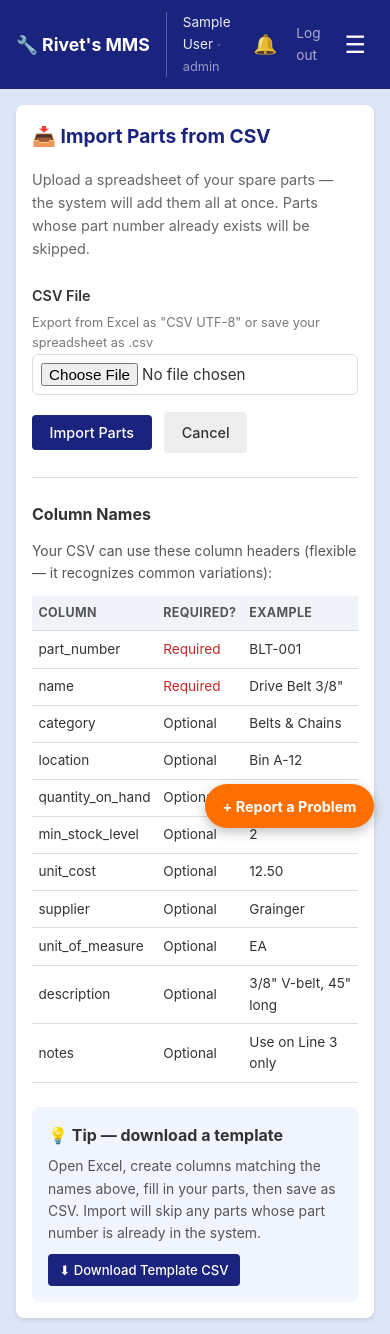
After one commit to 1234zahradnik/rivets-mms, a Flask app: page /inventory/import in a window 390 px wide. The commit adds this page. Run offline with Flask 3, Linux system fonts and the light colour scheme; a user stored in the database is signed in; tables that the repository leaves empty hold one stand-in row (values such as "Sample post").

Commit message:
Features: CSV import, team workload, search fix, password toggle
- Add CSV bulk import for inventory and machines (with downloadable template)
  Huge for onboarding — add all equipment and parts at once from Excel
- Dashboard: team workload card for managers shows open WO count per person
  with clickable cards that filter to that person's jobs
- WO search now includes machine name and description
  (was only wo_number, title, assigned_to before — common source of confusion)
- WO detail close-out form uses responsive .two-col grid
- wo_request 'More options' section uses responsive .two-col grid
- Notifications page auto-marks all as read on visit (standard app behavior)
- Login page: show/hide password toggle button
- Fixed machines.html and inventory.html import CSV buttons (managers only)

Co-Authored-By: Claude Sonnet 4.6 <noreply@anthropic.com>

```diff
--- a/app.py
+++ b/app.py
@@ -365,13 +365,29 @@ def dashboard():
             WorkOrder.status.in_(active_statuses)
         ).order_by(WorkOrder.created_at.desc()).limit(10).all()
 
+    # Team workload — for managers: count open WOs per person
+    team_workload = []
+    if current_user.is_manager_or_above:
+        techs = cq(User).filter(User.is_active == True).order_by(User.display_name).all()
+        for t in techs:
+            name = t.display_name or t.username
+            count = cq(WorkOrder).filter(
+                WorkOrder.assigned_to.ilike(name),
+                WorkOrder.status.in_(active_statuses)
+            ).count()
+            team_workload.append({'name': name, 'role': t.role, 'count': count})
+        # Only show if there's at least some assignments
+        if not any(t['count'] > 0 for t in team_workload):
+            team_workload = []
+
     return render_template('dashboard.html',
                            open_wos=open_wos, overdue=overdue,
                            low_stock=low_stock, machines_down=machines_down,
                            machines_down_list=machines_down_list,
                            emergency_wos=emergency_wos,
                            recent_wos=recent_wos, recent_history=recent_history,
-                           upcoming_pm=upcoming_pm, my_jobs=my_jobs)
+                           upcoming_pm=upcoming_pm, my_jobs=my_jobs,
+                           team_workload=team_workload)
 
 
 # ══════════════════════════════════════════════════════════════════════════════
@@ -472,6 +488,60 @@ def machine_history_add(id):
     return redirect(url_for('machine_detail', id=id))
 
 
+@app.route('/machines/import', methods=['GET', 'POST'])
+@login_required
+def machines_import():
+    require_manager()
+    if request.method == 'POST':
+        f = request.files.get('csv_file')
+        if not f or not f.filename.endswith('.csv'):
+            flash('Please upload a .csv file.', 'danger')
+            return redirect(url_for('machines_import'))
+
+        import csv, io
+        text   = f.read().decode('utf-8-sig')
+        reader = csv.DictReader(io.StringIO(text))
+        added = skipped = 0
+        for i, row in enumerate(reader, start=2):
+            tag  = (row.get('asset_tag') or row.get('Asset Tag') or '').strip().upper()
+            name = (row.get('name') or row.get('Name') or row.get('Machine Name') or '').strip()
+            if not tag or not name:
+                skipped += 1
+                continue
+            if cq(Machine).filter_by(asset_tag=tag).first():
+                skipped += 1
+                continue
+            m = Machine(
+                company_id    = current_user.company_id,
+                asset_tag     = tag,
+                name          = name,
+                location      = (row.get('location') or row.get('Location') or '').strip(),
+                manufacturer  = (row.get('manufacturer') or row.get('Manufacturer') or '').strip(),
+                model_number  = (row.get('model_number') or row.get('Model') or '').strip(),
+                serial_number = (row.get('serial_number') or row.get('Serial') or '').strip(),
+                install_date  = safe_date(row.get('install_date') or row.get('Install Date') or ''),
+                criticality   = (row.get('criticality') or row.get('Criticality') or 'Medium').strip() or 'Medium',
+                notes         = (row.get('notes') or row.get('Notes') or '').strip()
+            )
+            db.session.add(m)
+            added += 1
+        db.session.commit()
+        flash(f'Import complete: {added} machines added, {skipped} skipped.', 'success' if added else 'warning')
+        return redirect(url_for('machines_list'))
+    return render_template('machines_import.html')
+
+
+@app.route('/machines/import-template')
+@login_required
+def machines_import_template():
+    csv_content = 'asset_tag,name,location,manufacturer,model_number,serial_number,install_date,criticality,notes\n'
+    csv_content += 'M-001,Conveyor Line 3,Production Floor,Hytrol,Model XYZ,SN-12345,2020-01-15,High,Main assembly conveyor\n'
+    resp = make_response(csv_content)
+    resp.headers['Content-Type'] = 'text/csv'
+    resp.headers['Content-Disposition'] = 'attachment; filename=machines_template.csv'
+    return resp
+
+
 @app.route('/machines/export')
 @login_required
 def machines_export():
@@ -519,9 +589,10 @@ def work_orders():
         )
     if search:
         like = f'%{search}%'
-        query = query.filter(
+        query = query.outerjoin(Machine, WorkOrder.machine_id == Machine.id).filter(
             db.or_(WorkOrder.wo_number.ilike(like), WorkOrder.title.ilike(like),
-                   WorkOrder.assigned_to.ilike(like))
+                   WorkOrder.assigned_to.ilike(like), Machine.name.ilike(like),
+                   WorkOrder.description.ilike(like))
         )
 
     wos, total, pages = paginate(query.order_by(WorkOrder.created_at.desc()), page, app.config.get('PER_PAGE', 25))
@@ -878,6 +949,11 @@ def notifications():
         Notification.company_id == current_user.company_id,
         db.or_(Notification.user_id == current_user.id, Notification.user_id == None)
     ).order_by(Notification.created_at.desc()).limit(50).all()
+    # Auto-mark all as read on page visit
+    unread_ids = [n.id for n in notifs if not n.is_read]
+    if unread_ids:
+        Notification.query.filter(Notification.id.in_(unread_ids)).update({'is_read': True}, synchronize_session=False)
+        db.session.commit()
     return render_template('notifications.html', notifs=notifs)
 
 
@@ -1052,6 +1128,86 @@ def inventory_adjust(id):
     db.session.commit()
     flash('Inventory adjusted.', 'success')
     return redirect(url_for('inventory_detail', id=id))
+
+
+@app.route('/inventory/import', methods=['GET', 'POST'])
+@login_required
+def inventory_import():
+    require_manager()
+    if request.method == 'POST':
+        f = request.files.get('csv_file')
+        if not f or not f.filename.endswith('.csv'):
+            flash('Please upload a .csv file.', 'danger')
+            return redirect(url_for('inventory_import'))
+
+        import csv, io
+        text = f.read().decode('utf-8-sig')  # utf-8-sig strips BOM if Excel-exported
+        reader = csv.DictReader(io.StringIO(text))
+
+        added = 0
+        skipped = 0
+        errors = []
+        for i, row in enumerate(reader, start=2):
+            part_number = (row.get('part_number') or row.get('Part Number') or row.get('PartNumber') or '').strip().upper()
+            name        = (row.get('name') or row.get('Name') or row.get('Part Name') or '').strip()
+            if not part_number or not name:
+                errors.append(f'Row {i}: missing part_number or name — skipped')
+                skipped += 1
+                continue
+            # Skip if part number already exists for this company
+            if cq(InventoryItem).filter_by(part_number=part_number).first():
+                skipped += 1
+                continue
+            qty  = safe_int(row.get('quantity_on_hand') or row.get('Quantity') or row.get('qty') or '0')
+            cost = safe_float(row.get('unit_cost') or row.get('Cost') or row.get('Unit Cost') or '0')
+            item = InventoryItem(
+                company_id          = current_user.company_id,
+                part_number         = part_number,
+                name                = name,
+                description         = (row.get('description') or row.get('Description') or '').strip(),
+                category            = (row.get('category') or row.get('Category') or '').strip(),
+                location            = (row.get('location') or row.get('Location') or '').strip(),
+                quantity_on_hand    = qty,
+                min_stock_level     = safe_int(row.get('min_stock_level') or row.get('Min Stock') or '0'),
+                reorder_point       = safe_int(row.get('reorder_point') or row.get('Reorder') or '0'),
+                unit_cost           = cost,
+                supplier            = (row.get('supplier') or row.get('Supplier') or '').strip(),
+                supplier_part_number= (row.get('supplier_part_number') or '').strip(),
+                unit_of_measure     = (row.get('unit_of_measure') or row.get('UOM') or 'EA').strip() or 'EA',
+                notes               = (row.get('notes') or row.get('Notes') or '').strip(),
+            )
+            db.session.add(item)
+            if qty > 0:
+                db.session.flush()
+                db.session.add(InventoryTransaction(
+                    item_id=item.id,
+                    transaction_type='Received',
+                    quantity=qty,
+                    unit_cost=cost,
+                    notes='Imported via CSV'
+                ))
+            added += 1
+
+        db.session.commit()
+        msg = f'Import complete: {added} parts added, {skipped} skipped (duplicates or blank).'
+        if errors:
+            msg += f' Errors: {"; ".join(errors[:3])}'
+        flash(msg, 'success' if added else 'warning')
+        return redirect(url_for('inventory_list'))
+
+    return render_template('inventory_import.html')
+
+
+@app.route('/inventory/import-template')
+@login_required
+def inventory_import_template():
+    """Return a blank CSV template for inventory import."""
+    csv_content = 'part_number,name,category,location,quantity_on_hand,min_stock_level,unit_cost,supplier,unit_of_measure,description,notes\n'
+    csv_content += 'BLT-001,Drive Belt 3/8",Belts & Chains,Bin A-12,5,2,12.50,Grainger,EA,3/8" V-belt 45" long,Use on Line 3 only\n'
+    resp = make_response(csv_content)
+    resp.headers['Content-Type'] = 'text/csv'
+    resp.headers['Content-Disposition'] = 'attachment; filename=inventory_template.csv'
+    return resp
 
 
 @app.route('/inventory/export')
--- a/templates/inventory.html
+++ b/templates/inventory.html
@@ -13,6 +13,9 @@
 <h2>Inventory / Spare Parts</h2>
 <div style="display:flex;gap:0.5rem;">
 <a href="{{ url_for('inventory_export') }}" class="btn btn-sm" style="background:#eee;color:#333;">📥 Export</a>
+{% if current_user.is_manager_or_above %}
+<a href="{{ url_for('inventory_import') }}" class="btn btn-sm" style="background:#e8eaf6;color:#283593;">⬆ Import CSV</a>
+{% endif %}
 <a href="{{ url_for('inventory_add') }}" class="btn btn-accent">+ Add Part</a>
 </div>
 </div>
--- /dev/null
+++ b/templates/inventory_import.html
@@ -0,0 +1,47 @@
+{% extends 'base.html' %}
+{% block title %}Import Inventory - Rivet's MMS{% endblock %}
+{% block content %}
+
+<div class="card" style="max-width:640px;margin:0 auto;">
+<h2>📥 Import Parts from CSV</h2>
+<p style="color:#666;font-size:0.9rem;margin-bottom:1.5rem;">Upload a spreadsheet of your spare parts — the system will add them all at once. Parts whose part number already exists will be skipped.</p>
+
+<form method="post" enctype="multipart/form-data">
+<div class="form-group">
+<label>CSV File</label>
+<span class="hint">Export from Excel as "CSV UTF-8" or save your spreadsheet as .csv</span>
+<input type="file" name="csv_file" accept=".csv" required style="padding:0.5rem;border:1px solid var(--border);border-radius:6px;width:100%;background:#fff;">
+</div>
+<button type="submit" class="btn btn-primary">Import Parts</button>
+<a href="{{ url_for('inventory_list') }}" class="btn" style="background:#eee;color:#333;margin-left:0.5rem;">Cancel</a>
+</form>
+
+<hr style="margin:1.5rem 0;border:none;border-top:1px solid var(--border);">
+
+<h3 style="font-size:1rem;margin-bottom:0.75rem;">Column Names</h3>
+<p style="font-size:0.87rem;color:#555;margin-bottom:0.75rem;">Your CSV can use these column headers (flexible — it recognizes common variations):</p>
+<table style="font-size:0.85rem;">
+<thead><tr><th>Column</th><th>Required?</th><th>Example</th></tr></thead>
+<tbody>
+<tr><td><code>part_number</code></td><td style="color:var(--danger);">Required</td><td>BLT-001</td></tr>
+<tr><td><code>name</code></td><td style="color:var(--danger);">Required</td><td>Drive Belt 3/8"</td></tr>
+<tr><td><code>category</code></td><td>Optional</td><td>Belts &amp; Chains</td></tr>
+<tr><td><code>location</code></td><td>Optional</td><td>Bin A-12</td></tr>
+<tr><td><code>quantity_on_hand</code></td><td>Optional</td><td>5</td></tr>
+<tr><td><code>min_stock_level</code></td><td>Optional</td><td>2</td></tr>
+<tr><td><code>unit_cost</code></td><td>Optional</td><td>12.50</td></tr>
+<tr><td><code>supplier</code></td><td>Optional</td><td>Grainger</td></tr>
+<tr><td><code>unit_of_measure</code></td><td>Optional</td><td>EA</td></tr>
+<tr><td><code>description</code></td><td>Optional</td><td>3/8" V-belt, 45" long</td></tr>
+<tr><td><code>notes</code></td><td>Optional</td><td>Use on Line 3 only</td></tr>
+</tbody>
+</table>
+
+<div style="margin-top:1.5rem;background:#f0f5ff;border-radius:8px;padding:1rem;">
+<strong>💡 Tip — download a template</strong>
+<p style="font-size:0.87rem;color:#555;margin-top:0.4rem;">Open Excel, create columns matching the names above, fill in your parts, then save as CSV. Import will skip any parts whose part number is already in the system.</p>
+<a href="{{ url_for('inventory_import_template') }}" class="btn btn-sm" style="background:#1a237e;color:#fff;margin-top:0.6rem;">⬇ Download Template CSV</a>
+</div>
+</div>
+
+{% endblock %}
--- a/templates/machines.html
+++ b/templates/machines.html
@@ -25,6 +25,9 @@
 <a href="{{ url_for('machines_list') }}" class="btn btn-sm" style="background:#eee;color:#333;">✕ Clear</a>
 {% endif %}
 <a href="{{ url_for('machines_export') }}" class="btn btn-sm" style="background:#eee;color:#333;">📥 Export</a>
+{% if current_user.is_manager_or_above %}
+<a href="{{ url_for('machines_import') }}" class="btn btn-sm" style="background:#e8eaf6;color:#283593;">⬆ Import CSV</a>
+{% endif %}
 <a href="{{ url_for('machine_add') }}" class="btn btn-accent">+ Add Machine</a>
 </div>
 </div>
--- a/templates/wo_detail.html
+++ b/templates/wo_detail.html
@@ -130,7 +130,7 @@
 <form method="post" action="{{ url_for('wo_close', id=wo.id) }}">
 <h3 style="font-size:1rem;color:var(--success);margin-bottom:0.5rem;">Close Out Work Order</h3>
 
-<div style="display:grid;grid-template-columns:1fr 1fr;gap:1rem;">
+<div class="two-col">
 <div class="form-group">
 <label>Actual Hours</label>
 <input type="number" step="0.5" name="actual_hours" value="{{ wo.estimated_hours or '' }}">
--- a/templates/wo_request.html
+++ b/templates/wo_request.html
@@ -88,7 +88,7 @@
 <summary style="cursor:pointer;color:var(--primary);font-size:0.9rem;user-select:none;padding:0.3rem 0;">
   More options &mdash; category, due date
 </summary>
-<div style="margin-top:0.75rem;display:grid;grid-template-columns:1fr 1fr;gap:0.75rem;">
+<div class="two-col" style="margin-top:0.75rem;">
 <div class="form-group" style="margin-bottom:0;">
 <label>Category</label>
 <select name="category">
```
Also changed, not shown: templates/dashboard.html (+20 -0 lines), templates/login.html (+14 -1 lines), templates/machines_import.html (added, +44 -0 lines).
